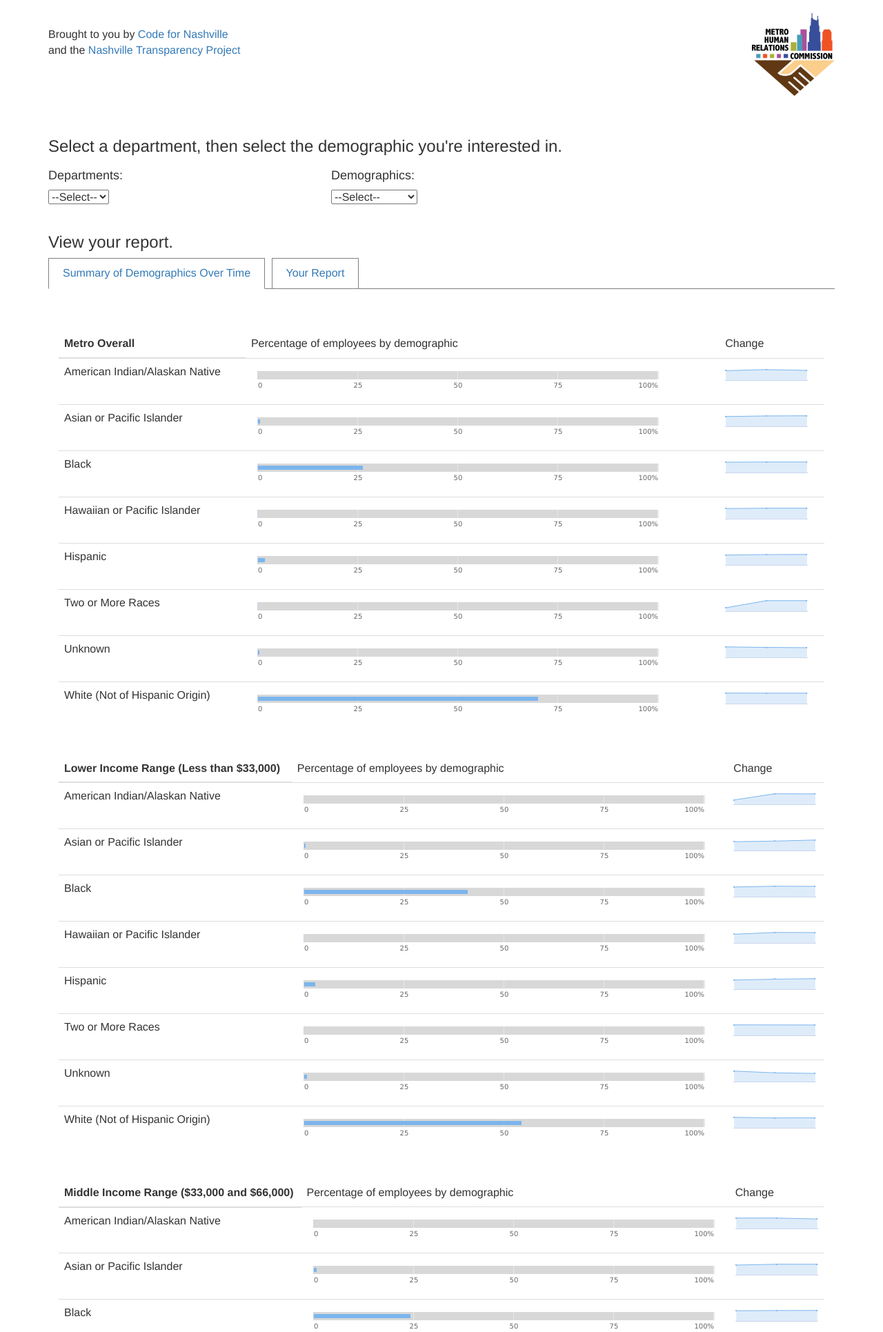
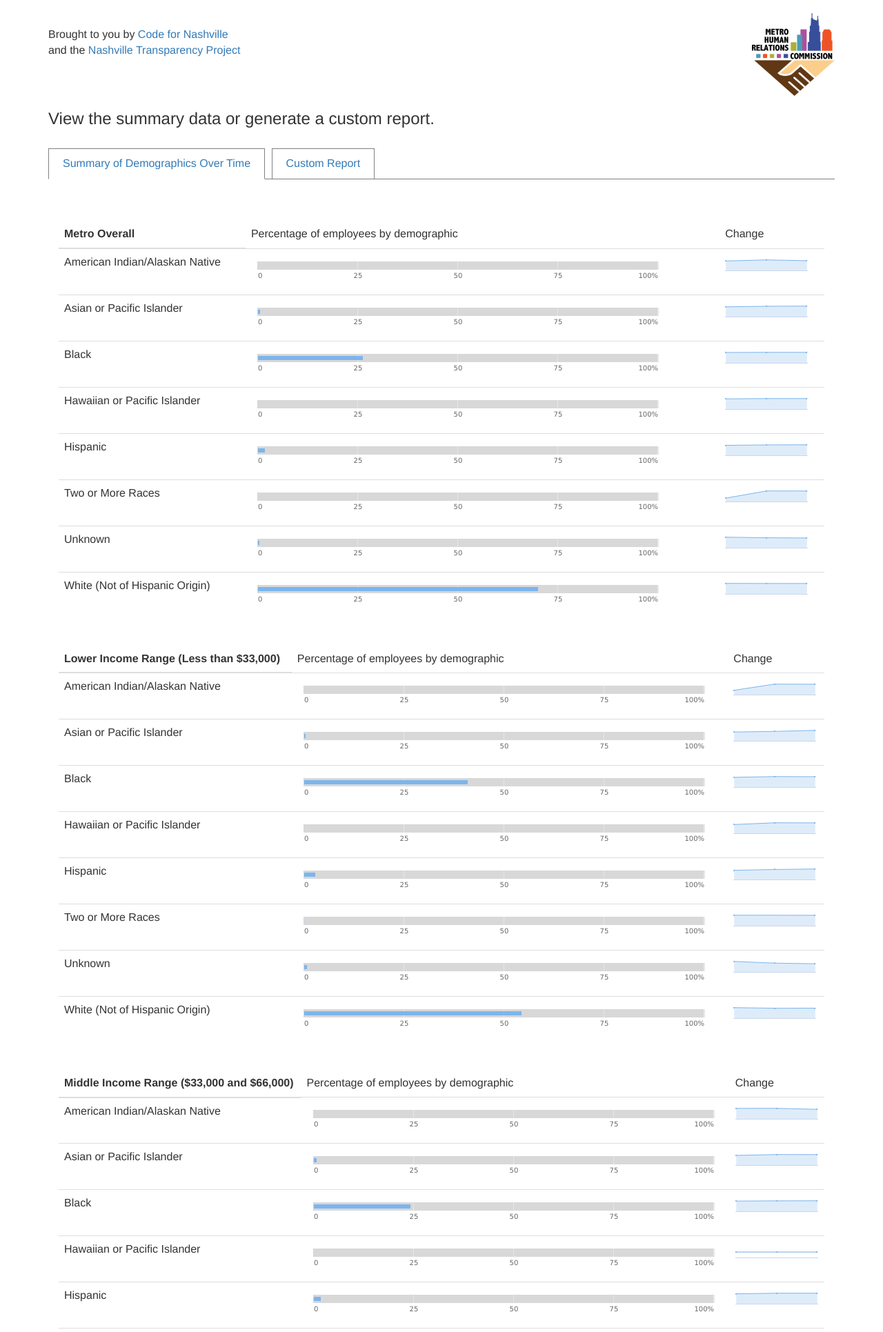
Before and after one commit to code-for-nashville/inclucivics, a Python web app: template ntp/app/templates/index.html in a window 1280 px wide. Shown: the part 51-1982 px from the top of the page at 69% size. Run offline with Jinja, Linux system fonts and the light colour scheme; the template is opened without the code that fills it, so the values that code supplies are empty; some libraries are stand-ins or nearby versions.

Commit message:
Reduce whitespace, move controls onto tab

```diff
--- a/ntp/app/templates/index.html
+++ b/ntp/app/templates/index.html
@@ -79,6 +79,23 @@
 
   <section id="main" class="sticky-footer-wrap container">
       <div class="row">
+          <div id="main-content" class="col-xs-12">
+              <h3 style="margin-top: 0; margin-bottom: 3rem;"> View the summary data or generate a custom report. </h3>
+
+              <div id="reporting-tabs" class="tabs">
+                  <a id="demo-summary-link" class="tab active" data-target="#demo-summary">Summary of Demographics Over Time</a>
+                  <a id="metro-pies-link" class="tab" data-target="#reports">Custom Report</a>
+              </div>
+
+              <div style="clear: both;"></div>
+
+              <div class="tabs-content">
+                  <div id="demo-summary" class="content tab-content active" style="">
+                      <div id="line-graphs" class="col-xs-12"></div>
+                  </div>
+
+                  <div id="reports"  class="content tab-content" style="">
+
                       <div id="graph-filters" class="col-xs-12 content">
                           <h3> Select a department, then select the demographic you're interested in. </h3>
                           <div class="" style="display: flex;">
@@ -101,25 +118,6 @@
                               </div>
                           </div>
                       </div>
-      </div> <!-- /row -->
-
-      <div class="row">
-          <div id="main-content" class="col-xs-12">
-              <h3> View your report. </h3>
-
-              <div id="reporting-tabs" class="tabs">
-                  <a id="demo-summary-link" class="tab active" data-target="#demo-summary">Summary of Demographics Over Time</a>
-                  <a id="metro-pies-link" class="tab" data-target="#reports">Your Report</a>
-              </div>
-
-              <div style="clear: both;"></div>
-
-              <div class="tabs-content">
-                  <div id="demo-summary" class="content tab-content active" style="">
-                      <div id="line-graphs" class="col-xs-12"></div>
-                  </div>
-
-                  <div id="reports"  class="content tab-content" style="">
                       <div id="metro-pie-charts" class="col-md-6 pie-charts"></div>
                       <div id="census-pie-charts" class="col-md-6 pie-charts"></div>
                   </div>
```
Lines whose indentation alone changed are shown as unchanged.
